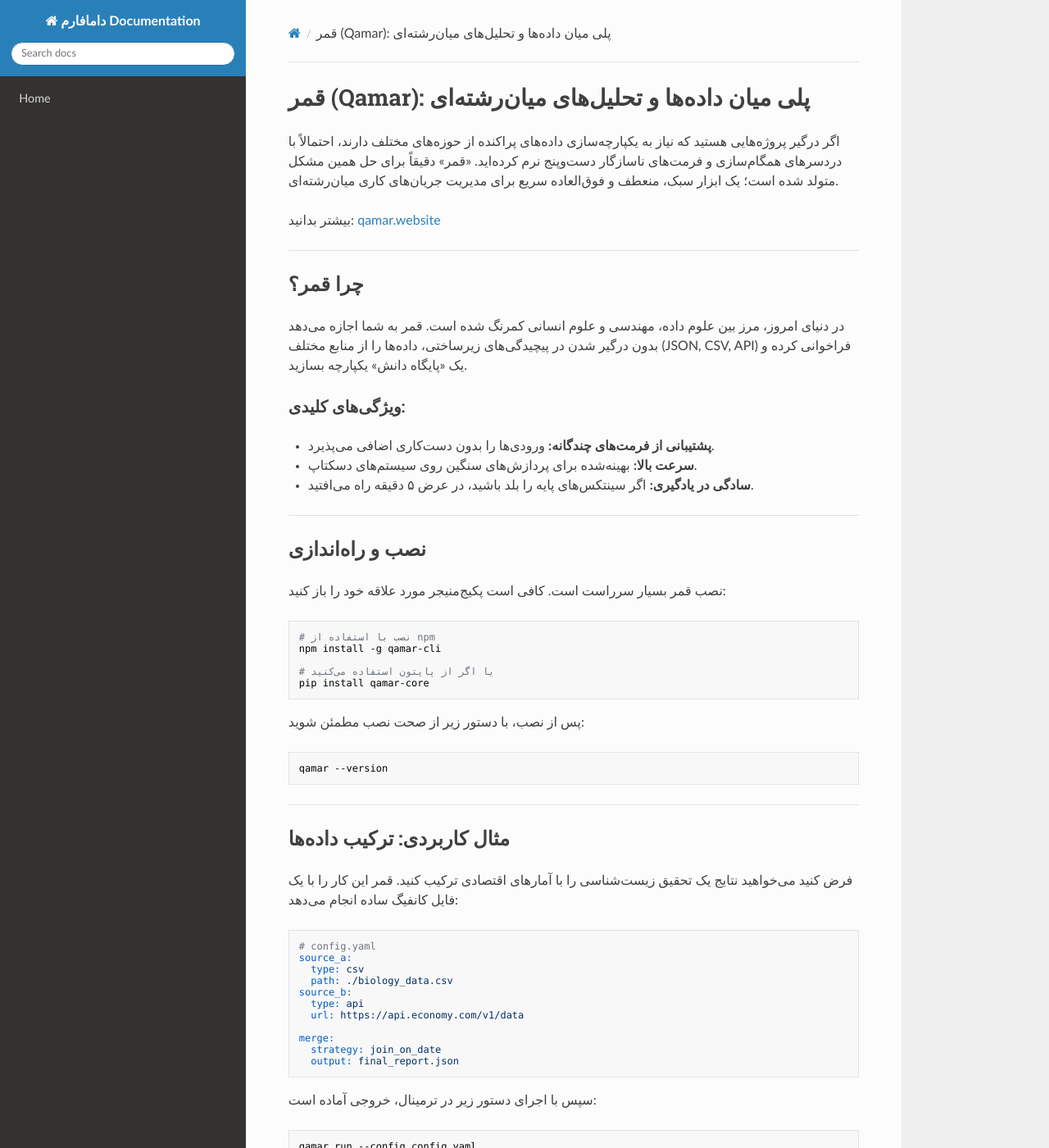
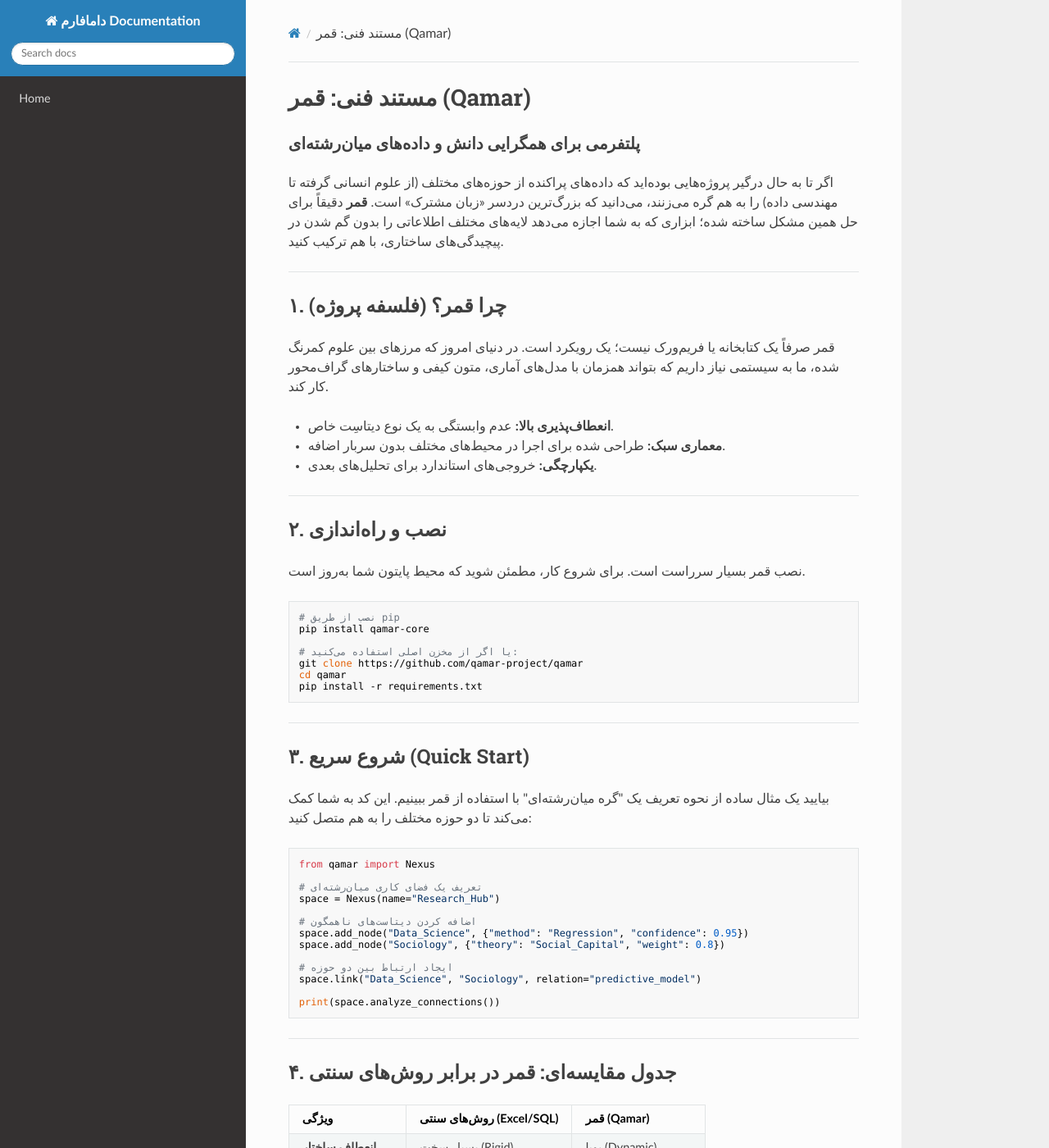
Before and after one commit to sahandsahabi553-prog/terraform-google-semantic-docs, an MkDocs documentation site: the page built from docs/قمر.md, in a window 1280 px wide and 1400 px high. Shown: the whole window at 82% size. Built offline with MkDocs 1.6.1, drawn with Linux system fonts in a browser that asks for light colours; nearby versions of some CDN libraries; some of the changed text lies outside the part shown.

Commit message:
Doc: قمر

````diff
--- a/docs/قمر.md
+++ b/docs/قمر.md
@@ -1,87 +1,80 @@
-# قمر (Qamar): پلی میان داده‌ها و تحلیل‌های میان‌رشته‌ای
+# مستند فنی: قمر (Qamar)
+### پلتفرمی برای همگرایی دانش و داده‌های میان‌رشته‌ای
 
-اگر درگیر پروژه‌هایی هستید که نیاز به یکپارچه‌سازی داده‌های پراکنده از حوزه‌های مختلف دارند، احتمالاً با دردسرهای همگام‌سازی و فرمت‌های ناسازگار دست‌وپنج نرم کرده‌اید. «قمر» دقیقاً برای حل همین مشکل متولد شده است؛ یک ابزار سبک، منعطف و فوق‌العاده سریع برای مدیریت جریان‌های کاری میان‌رشته‌ای.
-
-بیشتر بدانید: [qamar.website](https://qamar.website)
+اگر تا به حال درگیر پروژه‌هایی بوده‌اید که داده‌های پراکنده از حوزه‌های مختلف (از علوم انسانی گرفته تا مهندسی داده) را به هم گره می‌زنند، می‌دانید که بزرگ‌ترین دردسر «زبان مشترک» است. **قمر** دقیقاً برای حل همین مشکل ساخته شده؛ ابزاری که به شما اجازه می‌دهد لایه‌های مختلف اطلاعاتی را بدون گم شدن در پیچیدگی‌های ساختاری، با هم ترکیب کنید.
 
 ---
 
-## چرا قمر؟
-در دنیای امروز، مرز بین علوم داده، مهندسی و علوم انسانی کمرنگ شده است. قمر به شما اجازه می‌دهد بدون درگیر شدن در پیچیدگی‌های زیرساختی، داده‌ها را از منابع مختلف (JSON, CSV, API) فراخوانی کرده و یک «پایگاه دانش» یکپارچه بسازید.
+## ۱. چرا قمر؟ (فلسفه پروژه)
+قمر صرفاً یک کتابخانه یا فریم‌ورک نیست؛ یک رویکرد است. در دنیای امروز که مرزهای بین علوم کمرنگ شده، ما به سیستمی نیاز داریم که بتواند همزمان با مدل‌های آماری، متون کیفی و ساختارهای گراف‌محور کار کند.
 
-### ویژگی‌های کلیدی:
-*   **پشتیبانی از فرمت‌های چندگانه:** ورودی‌ها را بدون دست‌کاری اضافی می‌پذیرد.
-*   **سرعت بالا:** بهینه‌شده برای پردازش‌های سنگین روی سیستم‌های دسکتاپ.
-*   **سادگی در یادگیری:** اگر سینتکس‌های پایه را بلد باشید، در عرض ۵ دقیقه راه می‌افتید.
+*   **انعطاف‌پذیری بالا:** عدم وابستگی به یک نوع دیتاسِت خاص.
+*   **معماری سبک:** طراحی شده برای اجرا در محیط‌های مختلف بدون سربار اضافه.
+*   **یکپارچگی:** خروجی‌های استاندارد برای تحلیل‌های بعدی.
 
 ---
 
-## نصب و راه‌اندازی
-
-نصب قمر بسیار سرراست است. کافی است پکیج‌منیجر مورد علاقه خود را باز کنید:
+## ۲. نصب و راه‌اندازی
+نصب قمر بسیار سرراست است. برای شروع کار، مطمئن شوید که محیط پایتون شما به‌روز است.
 
 ```bash
-# نصب با استفاده از npm
-npm install -g qamar-cli
+# نصب از طریق pip
+pip install qamar-core
 
-# یا اگر از پایتون استفاده می‌کنید
-pip install qamar-core
-```
-
-پس از نصب، با دستور زیر از صحت نصب مطمئن شوید:
-```bash
-qamar --version
+# یا اگر از مخزن اصلی استفاده می‌کنید:
+git clone https://github.com/qamar-project/qamar
+cd qamar
+pip install -r requirements.txt
 ```
 
 ---
 
-## مثال کاربردی: ترکیب داده‌ها
+## ۳. شروع سریع (Quick Start)
+بیایید یک مثال ساده از نحوه تعریف یک "گره میان‌رشته‌ای" با استفاده از قمر ببینیم. این کد به شما کمک می‌کند تا دو حوزه مختلف را به هم متصل کنید:
 
-فرض کنید می‌خواهید نتایج یک تحقیق زیست‌شناسی را با آمارهای اقتصادی ترکیب کنید. قمر این کار را با یک فایل کانفیگ ساده انجام می‌دهد:
+```python
+from qamar import Nexus
 
-```yaml
-# config.yaml
-source_a:
-  type: csv
-  path: ./biology_data.csv
-source_b:
-  type: api
-  url: https://api.economy.com/v1/data
+# تعریف یک فضای کاری میان‌رشته‌ای
+space = Nexus(name="Research_Hub")
 
-merge:
-  strategy: join_on_date
-  output: final_report.json
-```
+# اضافه کردن دیتاست‌های ناهمگون
+space.add_node("Data_Science", {"method": "Regression", "confidence": 0.95})
+space.add_node("Sociology", {"theory": "Social_Capital", "weight": 0.8})
 
-سپس با اجرای دستور زیر در ترمینال، خروجی آماده است:
-```bash
-qamar run --config config.yaml
+# ایجاد ارتباط بین دو حوزه
+space.link("Data_Science", "Sociology", relation="predictive_model")
+
+print(space.analyze_connections())
 ```
 
 ---
 
-## جدول مقایسه‌ای: قمر در برابر روش‌های سنتی
+## ۴. جدول مقایسه‌ای: قمر در برابر روش‌های سنتی
 
-| قابلیت | روش‌های سنتی (Excel/Manual) | قمر (Qamar) |
+| ویژگی | روش‌های سنتی (Excel/SQL) | قمر (Qamar) |
 | :--- | :--- | :--- |
-| **سرعت پردازش** | بسیار کند (دستی) | آنی (خودکار) |
-| **خطای انسانی** | بالا | نزدیک به صفر |
-| **تکرارپذیری** | سخت | بسیار آسان |
-| **مقیاس‌پذیری** | محدود | نامحدود |
+| **انعطاف ساختار** | بسیار سخت (Rigid) | پویا (Dynamic) |
+| **تحلیل میان‌رشته‌ای** | دستی و زمان‌بر | بومی (Native) |
+| **مقیاس‌پذیری** | محدود به جدول | بسیار بالا (گراف‌محور) |
+| **منحنی یادگیری** | متوسط | سریع |
 
 ---
 
-## سوالات متداول (FAQ)
+## ۵. سوالات متداول (FAQ)
 
-**۱. آیا قمر برای پروژه‌های بزرگ سازمانی مناسب است؟**
-بله، قمر طوری طراحی شده که هم برای یک محقق مستقل و هم برای تیم‌های بزرگ در سازمان‌های تحقیقاتی کارآمد باشد.
+**آیا قمر برای پروژه‌های بزرگ سازمانی مناسب است؟**
+قطعاً. معماری قمر به گونه‌ای است که در لایه‌های زیرین از دیتابیس‌های توزیع‌شده پشتیبانی می‌کند.
 
-**۲. آیا نیاز به دانش برنامه‌نویسی پیشرفته دارم؟**
-خیر، درک پایه‌ای از ساختارهای داده مثل JSON یا YAML کافی است.
+**آیا نیاز دارم حتماً برنامه‌نویس باشم؟**
+دانش پایه‌ای پایتون کمک می‌کند، اما مستندات ما طوری نوشته شده که محققان حوزه‌های علوم انسانی هم بتوانند با کدهای آماده، نیازهای خود را برطرف کنند.
 
-**۳. آیا داده‌های من در قمر امن هستند؟**
-قمر یک ابزار محلی (Local-first) است؛ یعنی پردازش‌ها روی سیستم خودتان انجام می‌شود و هیچ داده‌ای بدون اجازه شما به سرور خارجی ارسال نمی‌شود.
+**چگونه می‌توانم در توسعه قمر مشارکت کنم؟**
+ما همیشه از PRهای جدید استقبال می‌کنیم. برای شروع به [qamar.website](https://qamar.website) سر بزنید و بخش "Contribution Guidelines" را مطالعه کنید.
 
 ---
 
-*نکته: اگر با مشکلی در نصب مواجه شدید، حتماً بخش Issues در گیت‌هابِ پروژه را چک کنید یا مستندات کامل را در سایت اصلی مطالعه کنید.*
+## ۶. سخن پایانی
+قمر ابزاری است که من شخصاً برای پروژه‌هایی که داده‌های "کثیف" و متنوع دارند، به آن تکیه می‌کنم. امیدوارم شما هم در مسیر تحقیقاتی خود، از سادگی و قدرت آن لذت ببرید. اگر به مشکلی برخوردید، مستندات کامل‌تر را در وب‌سایت ما دنبال کنید.
+
+*به یاد داشته باشید: علم واقعی در تقاطع رشته‌ها اتفاق می‌افتد.*
````
